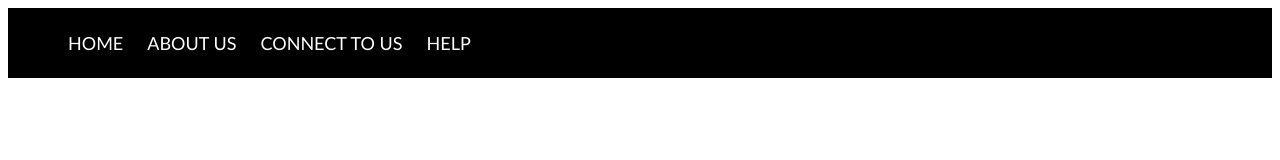
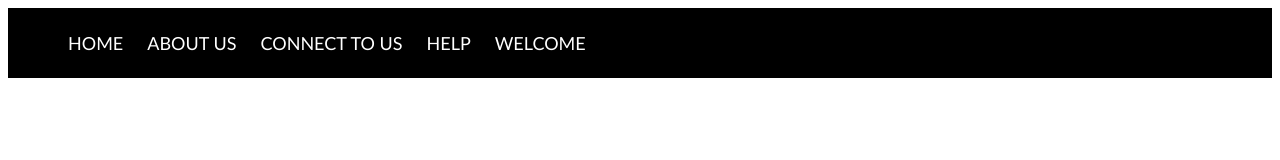
Before and after one commit to sepehr-13/nav, a plain HTML site: page index.html in a window 1280 px wide. Drawn offline with Linux system fonts and the light colour scheme.

Commit message:
Update WELCOME
ADD WELCOME TO NAV

```diff
--- a/index.html
+++ b/index.html
@@ -13,6 +13,7 @@
             <li><a href="#">ABOUT US</a></li>
             <li><a href="#">CONNECT TO US</a></li>
             <li><a href="#">HELP</a></li>
+              <li><a href="#">WELCOME</a></li>
         </ul>
     </nav>
 </body>
```
